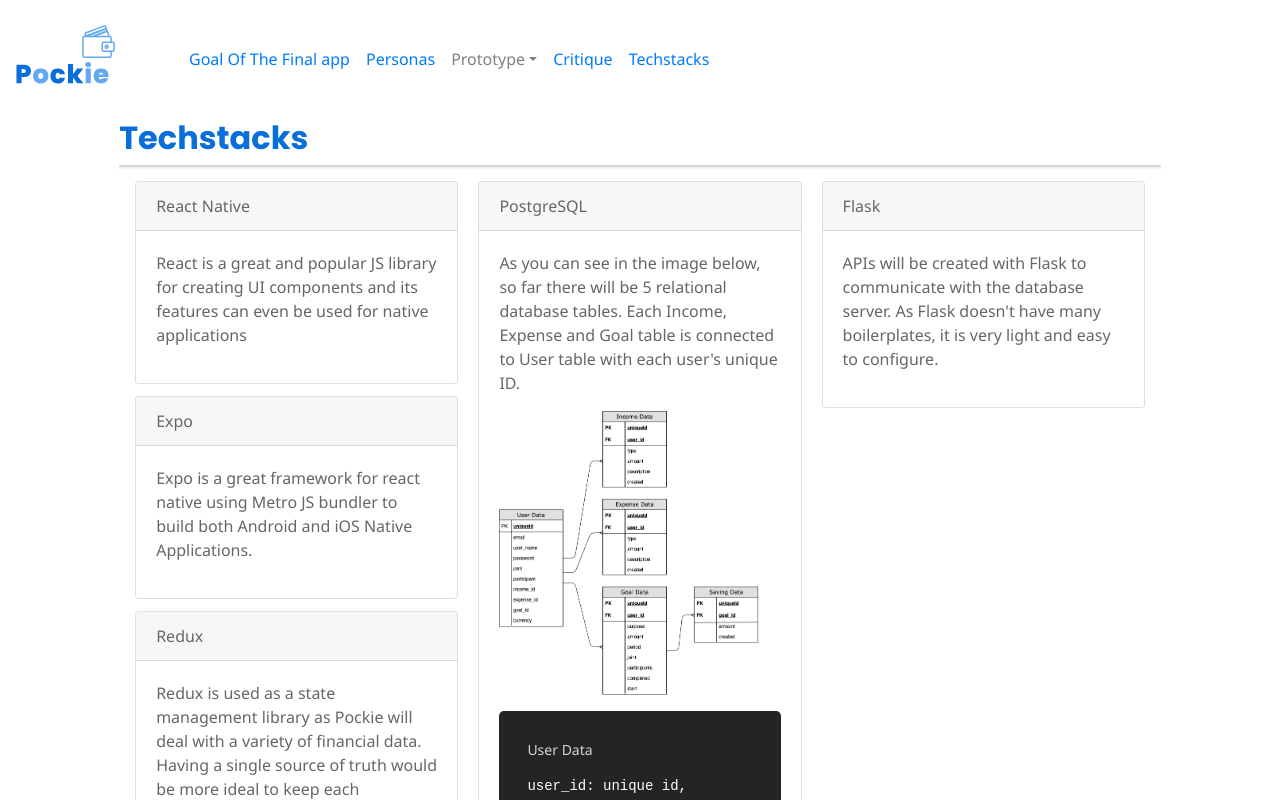
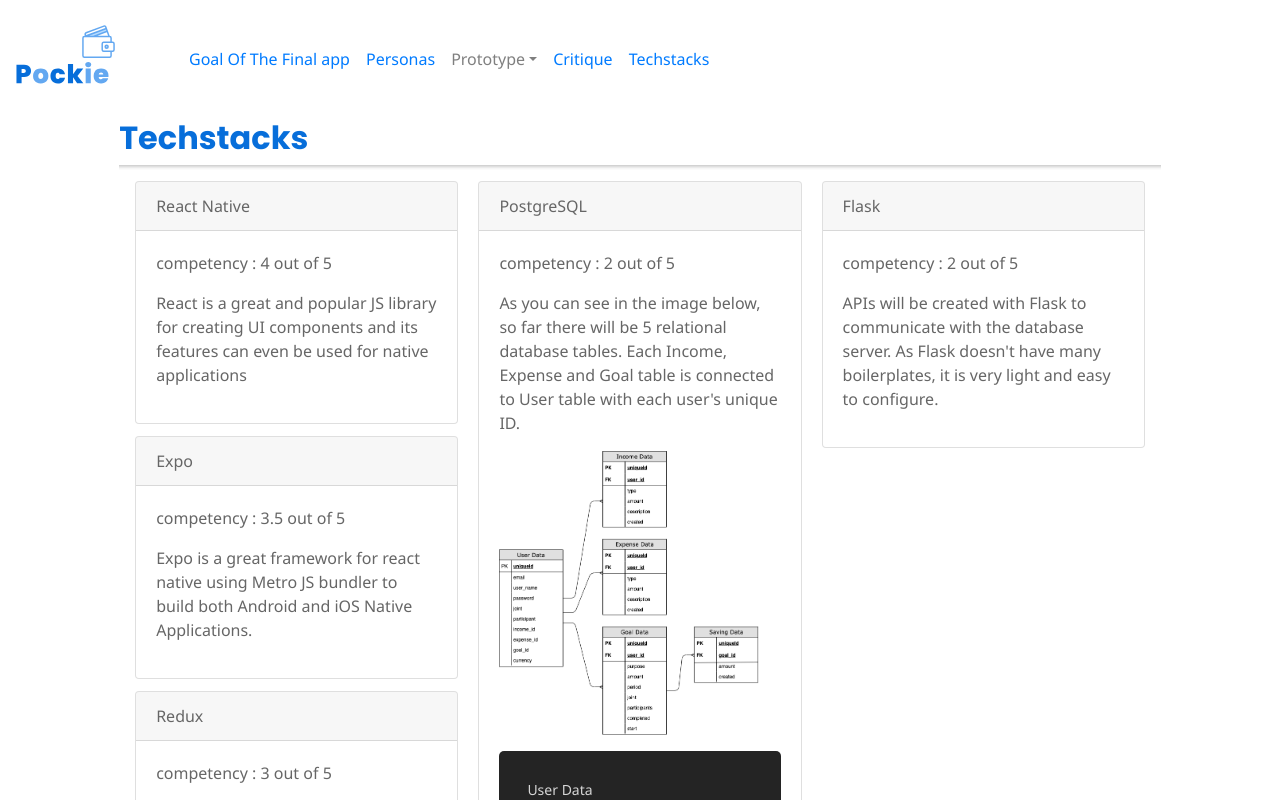
Before and after one commit to bearcub3/pockie-plan, a React (Create React App) app: page /techstacks in a window 1280 px wide. Built offline with nearby package versions, Linux system fonts and the light colour scheme.

Commit message:
chore: competency
each tech stack's competency's added

```diff
--- a/src/Techstacks.js
+++ b/src/Techstacks.js
@@ -10,6 +10,7 @@
                 <Card>
                     <Card.Header>React Native</Card.Header>
                     <Card.Body>
+                        <p>competency : 4 out of 5</p>
                         <p>
                         React is a great and popular JS library for creating UI components and its features can even be used for native applications
                         </p>
@@ -18,6 +19,7 @@
                 <Card>
                     <Card.Header>Expo</Card.Header>
                     <Card.Body>
+                        <p>competency : 3.5 out of 5</p>
                         <p>
                         Expo is a great framework for react native using Metro JS bundler to build both Android and iOS Native Applications.
                         </p>
@@ -26,6 +28,7 @@
                 <Card>
                     <Card.Header>Redux</Card.Header>
                     <Card.Body>
+                        <p>competency : 3 out of 5</p>
                         <p>
                         Redux is used as a state management library as Pockie will deal with a variety of financial data. Having a single source of truth would be more ideal to keep each component more legible and maintainable by applying the design principle, SoC.
                         </p>
@@ -34,6 +37,7 @@
                 <Card>
                     <Card.Header>React Native SVG Charts</Card.Header>
                     <Card.Body>
+                        <p>competency : 3 out of 5</p>
                         <p>
                         A simple JS library to implement data visualisation based on users' data.
                         </p>
@@ -42,6 +46,7 @@
                 <Card>
                     <Card.Header>PostgreSQL</Card.Header>
                     <Card.Body className="flex">
+                        <p>competency : 2 out of 5</p>
                         <p>
                         As you can see in the image below, so far there will be 5 relational database tables.
                         Each Income, Expense and Goal table is connected to User table with each user's unique ID.
@@ -107,6 +112,7 @@
                 <Card>
                     <Card.Header>Flask</Card.Header>
                     <Card.Body>
+                        <p>competency : 2 out of 5</p>
                         <p>
                         APIs will be created with Flask to communicate with the database server.
                         As Flask doesn't have many boilerplates, it is very light and easy to configure.
```
